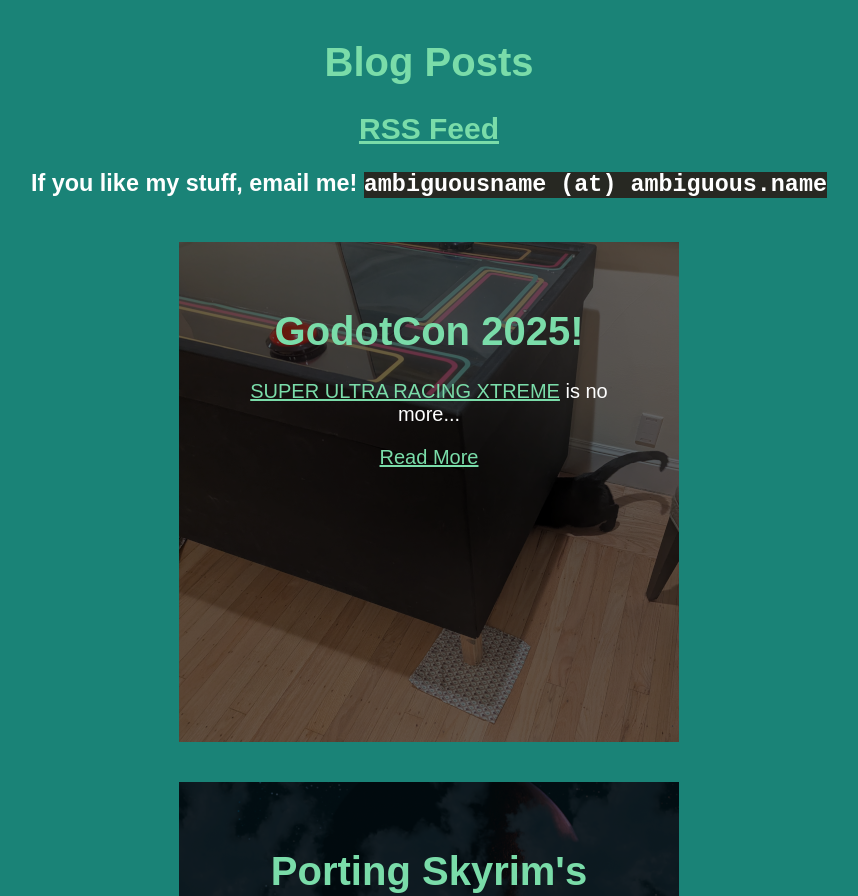
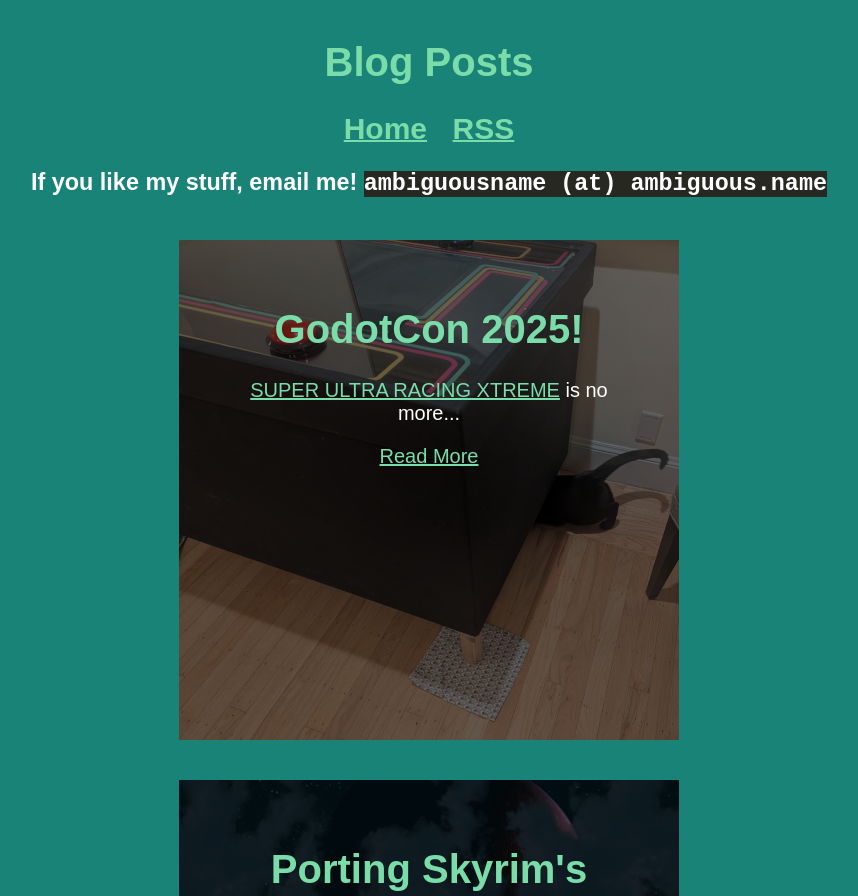
Before and after one commit to ambiguousname/ambiguousname.github.io, a Jekyll site: the page built from blog.html, in a window 1280 px wide. Shown: the top 896 px of the page, without its empty margins (211-1069 px from the left). Built offline with Jekyll 4.4.1, drawn with Linux system fonts in a browser that asks for light colours.

Commit message:
Update links in blog posts

```diff
--- a/_layouts/post.html
+++ b/_layouts/post.html
@@ -22,7 +22,7 @@
     </head>
     <body>
         <div class="content">
-            <a href="/blog"><h1>{{ page.title }}</h1></a>
+            <a href="{{page.url}}" class="page-title"><h1>{{ page.title }}</h1></a>
             {% if page.author %}
             <h2>Written by
                 {% if page.author.name %}
@@ -30,6 +30,10 @@
                 {% else %}
                     {{ page.author }}
                 {% endif %}
+            </h2>
+            {% else %}
+            <h2>
+                By <a href="/blog">ambiguousname</a>
             </h2>
             {% endif %}
             {% if page.last_modified_at %}
--- a/assets/css/stylesheet.css
+++ b/assets/css/stylesheet.css
@@ -167,3 +167,13 @@
         padding: 1px;
     }
 }
+
+.home-grid * {
+    display: inline;
+    margin-left: 5px;
+    margin-right: 5px;
+}
+
+.page-title {
+    text-decoration: none;
+}
--- a/blog.html
+++ b/blog.html
@@ -6,8 +6,13 @@
 	<title>ambiguous.name Blog Posts</title>
 	<body>
 		<div class="content">
-			<a href="/" style="text-decoration: none;"><h1>Blog Posts</h1></a>
-			<a href="/feed.xml"><h2>RSS Feed</h2></a>
+			<a href="/blog" class="page-title"><h1>Blog Posts</h1></a>
+
+			<div class="home-grid">
+				<a href="/"><h2>Home</h2></a>
+
+				<a href="/feed.xml"><h2>RSS</h2></a>
+			</div>
 			<h3>If you like my stuff, email me! <code>ambiguousname (at) ambiguous.name</code></h3>
 			{% for post in site.posts %}
 			<div class="jumbotron" style="background-image: url({{ post.image }}); {% if post.scale %} background-size: {{ post.scale }}; {% endif %}">
--- a/index.html
+++ b/index.html
@@ -9,7 +9,7 @@
     <body>
         <div class="content">
             <h1>Hello!</h1>
-            <p>I'm Tyler, I've been coding since I was 10, and I do programming things.</p>
+            <p>I'm Tyler, I do programming.</p>
             <p>
                 Socials:
             </p>
```
